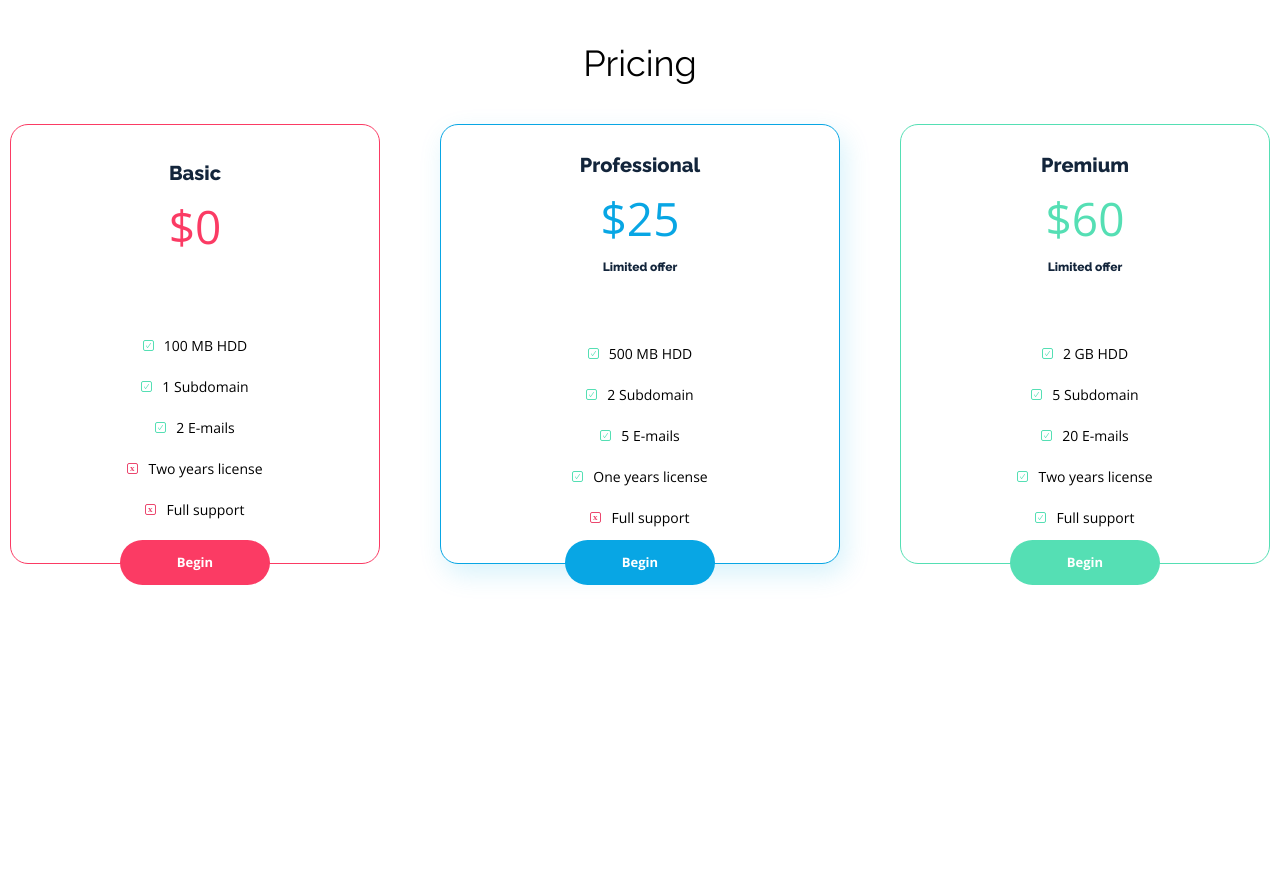
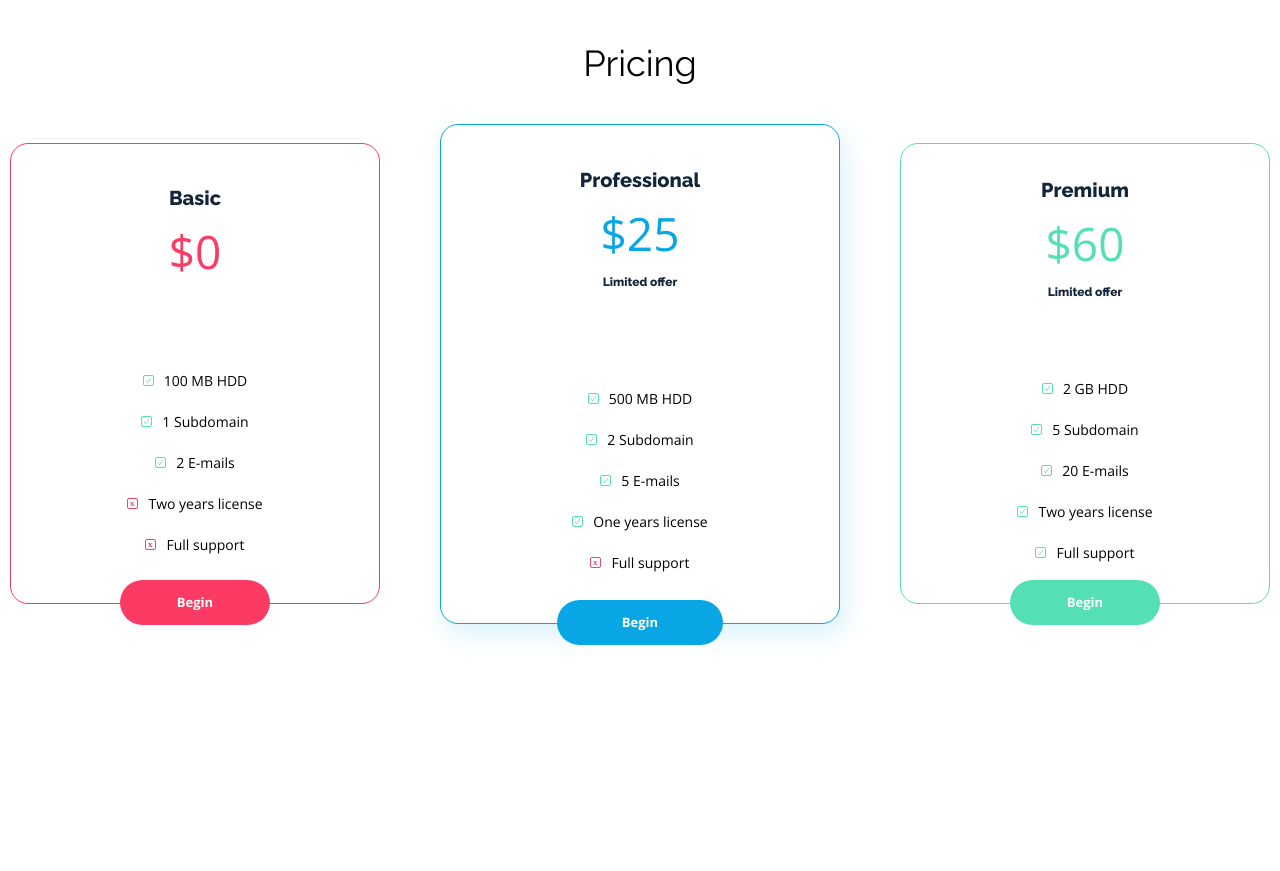
Before and after one commit to benesvoj/cl-bestshop-workshop, a plain HTML site: page index.html in a window 1280 px wide. Shown: the part 3440-4311 px from the top of the page. Drawn offline with nearby package versions, Linux system fonts and the light colour scheme.

Commit message:
finish pricing section

```diff
--- a/css/style.css
+++ b/css/style.css
@@ -296,6 +296,7 @@ header {
     margin-right: 117px;
     margin-bottom: 38px;
 }
+
 .trumpet .benefits__image {
     position: absolute;
 }
@@ -399,6 +400,7 @@ header {
 
 .pricing-list__wrapper {
     display: flex;
+    align-items: center;
     gap: 60px;
 }
 
@@ -411,6 +413,7 @@ header {
     align-items: center;
     justify-content: space-around;
     width: 370px;
+    height: 461px;
     position: relative;
 }
 
@@ -425,7 +428,6 @@ header {
 
 .pricing-box__shadow {
     box-shadow: 5px 10px 27px var(--color-primary-shadow);
-    width: 400px;
 }
 
 .pricing-box ol {
@@ -487,6 +489,8 @@ header {
 
 .pricing-box__blue {
     --pricing-box-color: var(--color-primary);
+    width: 400px;
+    height: 500px
 }
 
 .pricing-box__green {
@@ -696,6 +700,12 @@ footer {
     line-height: 18px;
 }
 
+.btn-x-small {
+    font-size: 13px;
+    padding: 16px 65px;
+    border-radius: 23px;
+}
+
 .btn-small {
     font-size: 13px;
     padding: 16px 57px;
--- a/index.html
+++ b/index.html
@@ -137,7 +137,7 @@
                         <li class="pricing-box__price--item included">One years license</li>
                         <li class="pricing-box__price--item excluded">Full support</li>
                     </ol>
-                    <a href="#" class="btn btn-blue btn-small">Begin</a>
+                    <a href="#" class="btn btn-blue btn-x-small">Begin</a>
                 </div>
                 <div class="pricing-box pricing-box__green">
                     <div class="pricing-box__header">
```
